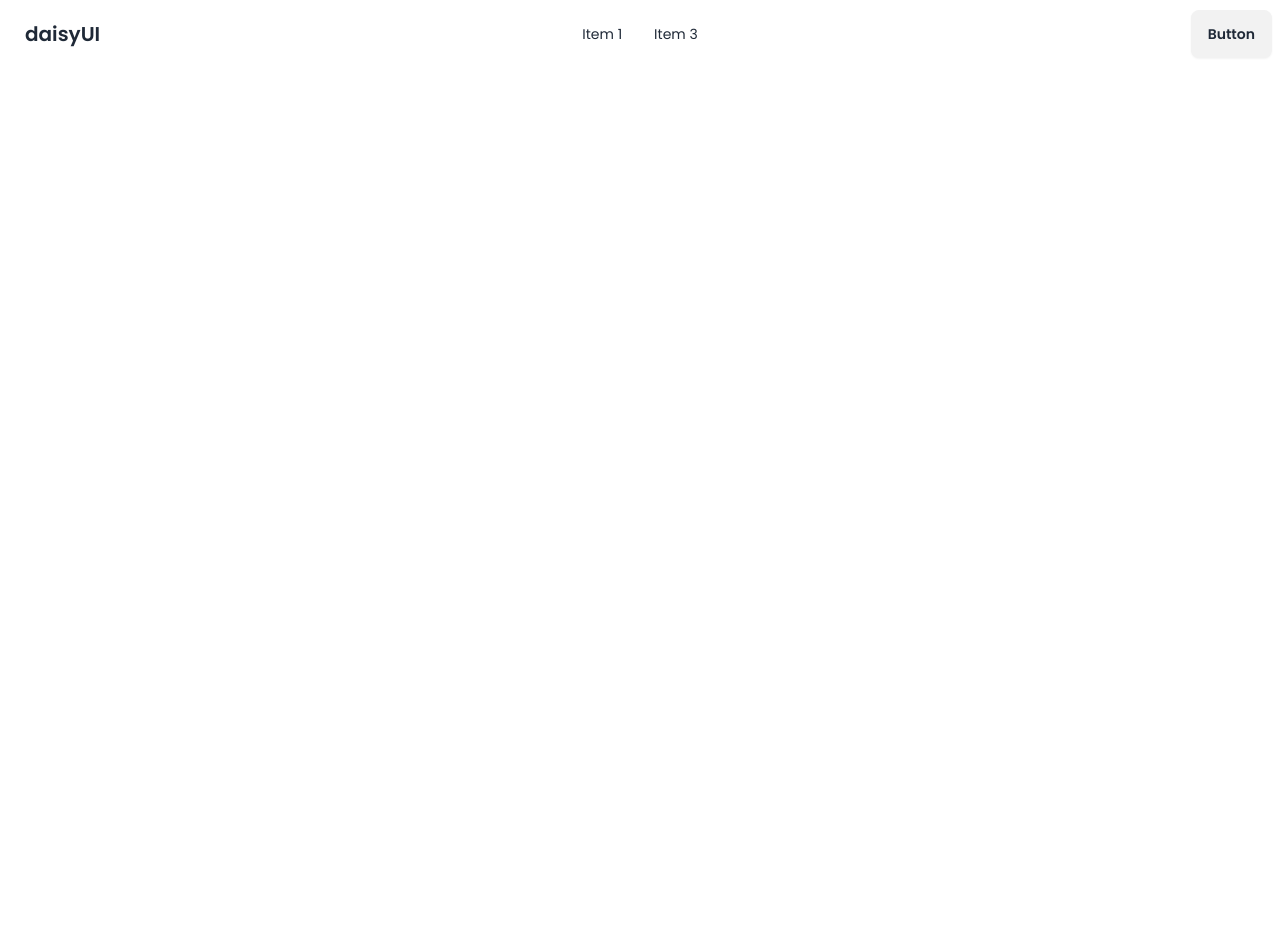
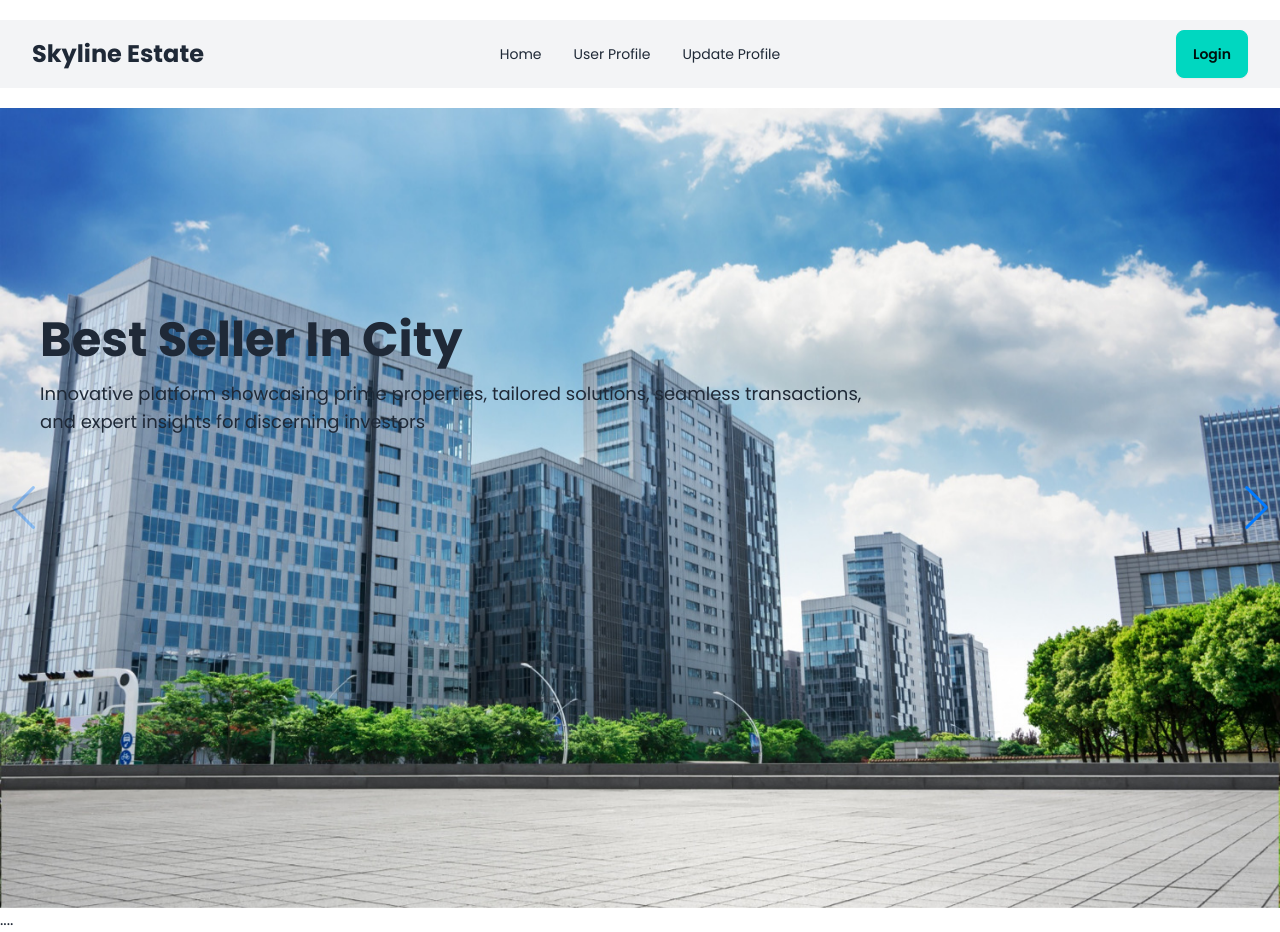
Before and after one commit to MaynulShadhin/Skyline-Estate, a React (Vite) app: page / in a window 1280 px wide. Before the commit the page ends 800 px from the top, so only its background shows below. Built offline with nearby package versions, Linux system fonts and the light colour scheme.

Commit message:
added banner

```diff
--- a/package.json
+++ b/package.json
@@ -16,7 +16,8 @@
     "react": "^18.2.0",
     "react-dom": "^18.2.0",
     "react-router-dom": "^6.22.3",
-    "sort-by": "^1.2.0"
+    "sort-by": "^1.2.0",
+    "swiper": "^11.1.1"
   },
   "devDependencies": {
     "@types/react": "^18.2.66",
--- /dev/null
+++ b/src/components/Banner.jsx
@@ -0,0 +1,25 @@
+import { Swiper, SwiperSlide } from 'swiper/react';
+import 'swiper/css';
+import 'swiper/css/navigation';
+import { Navigation } from 'swiper/modules';
+import slider1 from '../assets/slider1.jpg';
+import slider2 from '../assets/slider2.jpg';
+import slider3 from '../assets/slider3.jpg';
+const Banner = () => {
+    return (
+        <div className='relative'>
+
+            <Swiper navigation={true} modules={[Navigation]} className="mySwiper">
+                <SwiperSlide><img className='w-screen md:h-[800px] object-cover' src={slider1} alt="" /></SwiperSlide>
+                <SwiperSlide><img className='w-screen md:h-[800px] object-cover' src={slider2} alt="" /></SwiperSlide>
+                <SwiperSlide><img className='w-screen md:h-[800px] object-cover' src={slider3} alt="" /></SwiperSlide>
+            </Swiper>
+            <div className='absolute z-10 top-52 left-10'>
+                <h2 className='text-5xl font-bold mb-4'>Best Seller In City</h2>
+                <p className='text-lg'>Innovative platform showcasing prime properties, tailored solutions, seamless transactions, <br /> and expert insights for discerning investors</p>
+            </div>
+        </div>
+    );
+};
+
+export default Banner;
--- /dev/null
+++ b/src/components/Footer.jsx
@@ -0,0 +1,10 @@
+
+const Footer = () => {
+    return (
+        <div>
+            <h2>....</h2>
+        </div>
+    );
+};
+
+export default Footer;
--- a/src/components/Navbar.jsx
+++ b/src/components/Navbar.jsx
@@ -1,13 +1,15 @@
+import { Link } from "react-router-dom";
 
 const Navbar = () => {
 
     const navLinks = <>
-        <li><a>Item 1</a></li>
-        <li><a>Item 3</a></li>
+        <li><Link>Home</Link></li>
+        <li><Link>User Profile</Link></li>
+        <li><Link>Update Profile</Link></li>
     </>
 
     return (
-        <div className="navbar bg-base-100">
+        <div className="navbar bg-gray-100 my-5 lg:px-8">
             <div className="navbar-start">
                 <div className="dropdown">
                     <div tabIndex={0} role="button" className="btn btn-ghost lg:hidden">
@@ -17,7 +19,7 @@ const Navbar = () => {
                         {navLinks}
                     </ul>
                 </div>
-                <a className="btn btn-ghost text-xl">daisyUI</a>
+                <h2 className="text-2xl font-bold">Skyline Estate</h2>
             </div>
             <div className="navbar-center hidden lg:flex">
                 <ul className="menu menu-horizontal px-1">
@@ -25,7 +27,7 @@ const Navbar = () => {
                 </ul>
             </div>
             <div className="navbar-end">
-                <a className="btn">Button</a>
+                <a className="btn btn-accent">Login</a>
             </div>
         </div>
     );
--- a/src/layout/Root.jsx
+++ b/src/layout/Root.jsx
@@ -1,9 +1,13 @@
+import { Outlet } from "react-router-dom";
 import Navbar from "../components/Navbar";
+import Footer from "../components/Footer";
 
 const Root = () => {
     return (
         <div className='font-display'>
             <Navbar></Navbar>
+            <Outlet></Outlet>
+            <Footer></Footer>
         </div>
     );
 };
--- a/src/main.jsx
+++ b/src/main.jsx
@@ -6,6 +6,7 @@ import {
   RouterProvider,
 } from "react-router-dom";
 import Root from './layout/Root';
+import Home from './pages/Home';
 
 const router = createBrowserRouter([
   {
@@ -13,7 +14,8 @@ const router = createBrowserRouter([
     element: <Root></Root>,
     children: [
       {
-
+        path:"/",
+        element: <Home></Home>
       }
     ]
   },
--- /dev/null
+++ b/src/pages/Home.jsx
@@ -0,0 +1,11 @@
+import Banner from "../components/Banner";
+
+const Home = () => {
+    return (
+        <div>
+            <Banner></Banner>
+        </div>
+    );
+};
+
+export default Home;
```
Also changed, not shown: 1 other file (tests, documents, lock files or other folders).
